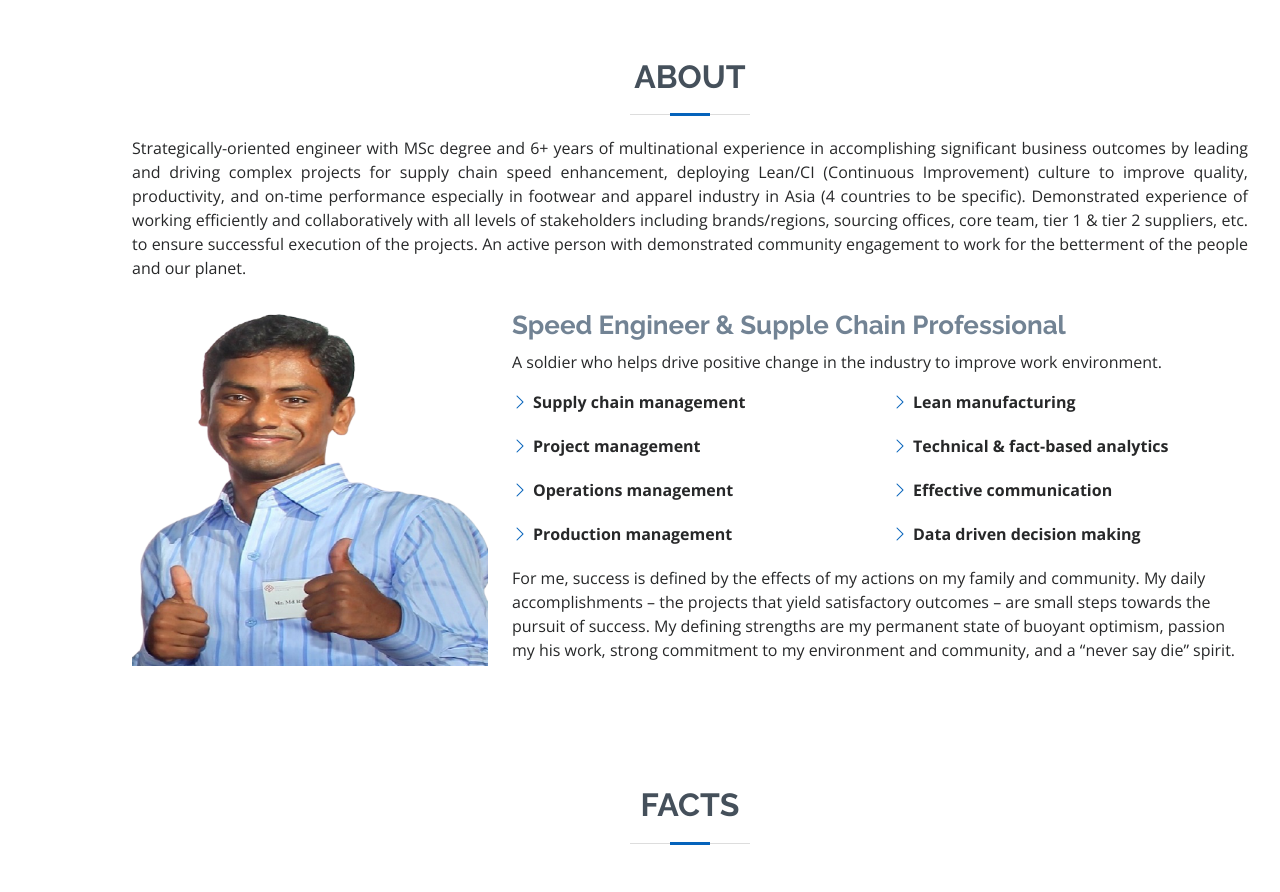
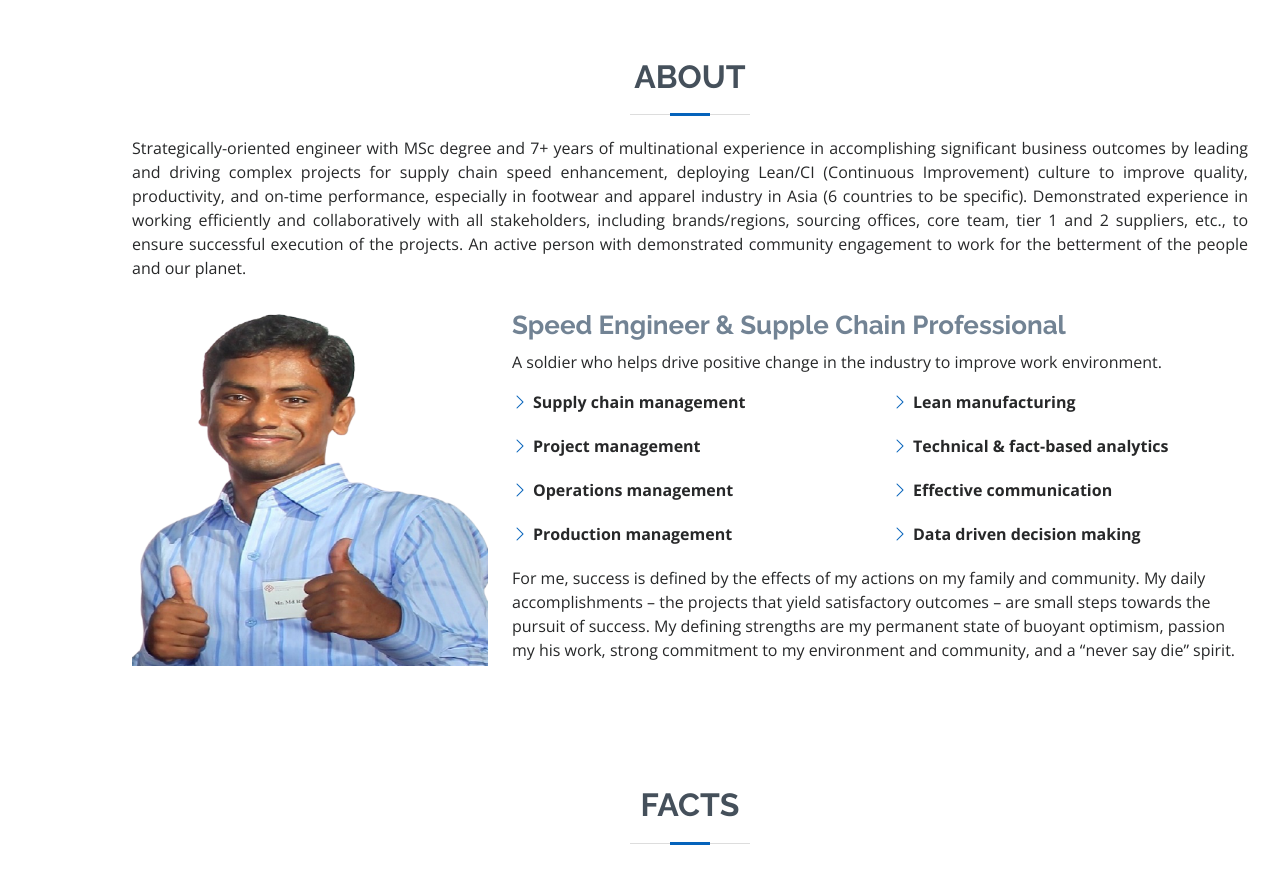
Before and after one commit to RamzanMiah/RamzanMiah.github.io, a plain HTML site: page index.html in a window 1280 px wide. Shown: the part 802-1694 px from the top of the page. Drawn offline with nearby package versions, Linux system fonts and the light colour scheme.

Commit message:
Update index.html

```diff
--- a/index.html
+++ b/index.html
@@ -79,7 +79,7 @@
 
         <div class="section-title">
           <h2>About</h2>
-          <p style="text-align:justify">Strategically-oriented engineer with MSc degree and 6+ years of multinational experience in accomplishing significant business outcomes by leading and driving complex projects for supply chain speed enhancement, deploying Lean/CI (Continuous Improvement) culture to improve quality, productivity, and on-time performance especially in footwear and apparel industry in Asia (4 countries to be specific). Demonstrated experience of working efficiently and collaboratively with all levels of stakeholders including brands/regions, sourcing offices, core team, tier 1 & tier 2 suppliers, etc. to ensure successful execution of the projects.  An active person with demonstrated community engagement to work for the betterment of the people and our planet.</p>
+          <p style="text-align:justify">Strategically-oriented engineer with MSc degree and 7+ years of multinational experience in accomplishing significant business outcomes by leading and driving complex projects for supply chain speed enhancement, deploying Lean/CI (Continuous Improvement) culture to improve quality, productivity, and on-time performance, especially in footwear and apparel industry in Asia (6 countries to be specific). Demonstrated experience in working efficiently and collaboratively with all stakeholders, including brands/regions, sourcing offices, core team, tier 1 and 2 suppliers, etc., to ensure successful execution of the projects. An active person with demonstrated community engagement to work for the betterment of the people and our planet.</p>
         </div>
 
         <div class="row">
```
